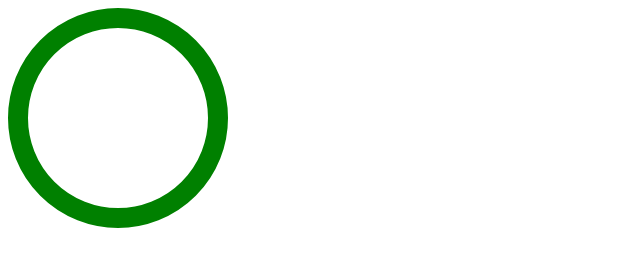
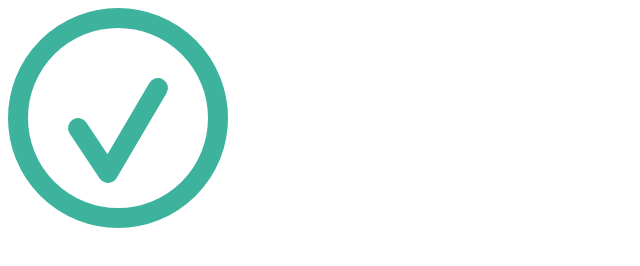
Before and after one commit to VictorKristiansson/lesson-9-svg, a plain HTML site: page index.html in a window 1280 px wide. Shown: the whole page, without its empty margins (0-640 px from the left). Drawn offline with Linux system fonts and the light colour scheme.

Commit message:
lesson-9-commit-2
I finished the first figure using svg. I chose to recreate the checkbox.

```diff
--- a/index.html
+++ b/index.html
@@ -8,7 +8,9 @@
 
 <body>
     <svg xmlns="http://www.w3.org/2000/svg" width="240" height="240" viewBox="0 0 240 240">
-        <circle cx="110" cy="110" r="100" fill="white" stroke="green" stroke-width="20" stroke-linecap="round"/>
+        <circle cx="110" cy="110" r="100" fill="white" stroke="#3db39e" stroke-width="20" stroke-linecap="round"/>
+        <polyline stroke-linejoin="round" stroke-linecap="round" stroke-width="20" stroke="#3db39e"
+        points="70,120 100,165 150,80" fill="white"></polyline>
     </svg>
 
 </body>
```
